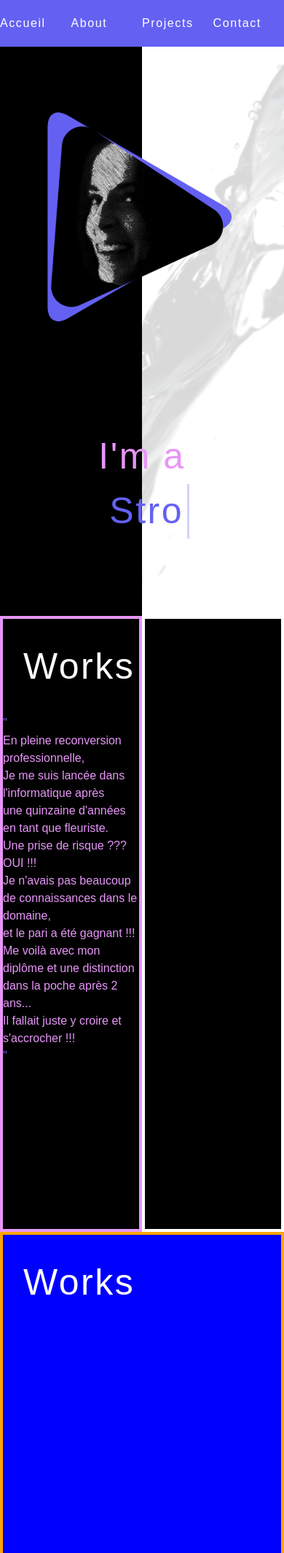
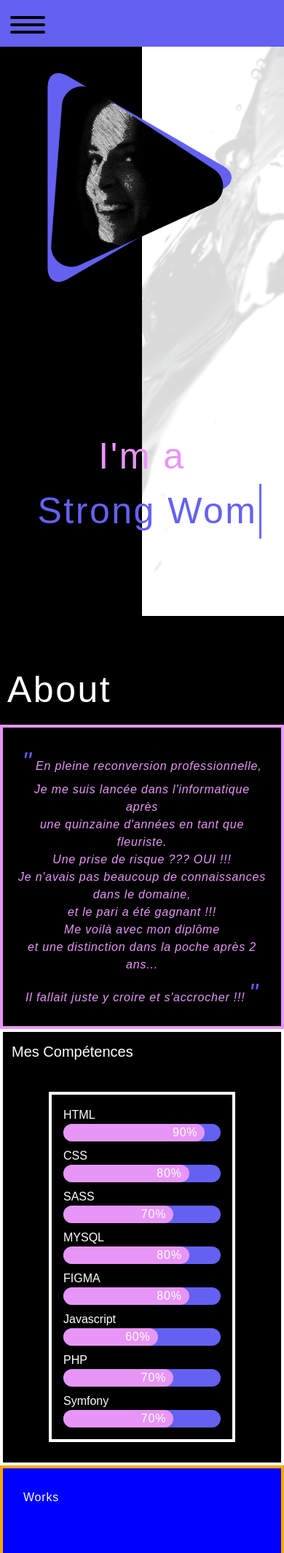
Before and after one commit to asonkes/portfolioSymfo, a Symfony app: template templates/home/index.html.twig in a window 390 px wide; the page is wider, and only the part inside the window is pictured. Shown: the top 2128 px of that part at 73% size. Run offline with Twig, Linux system fonts and the light colour scheme; the template is opened without the code that fills it, so the values that code supplies are empty; style sheets or scripts are compiled from the project's sources; some libraries are stand-ins or nearby versions; some web fonts are replaced.

Commit message:
header en ordre - page about en ordre

```diff
--- /dev/null
+++ b/assets/JS/components/about/textAnimation.js
@@ -0,0 +1,21 @@
+document.addEventListener('DOMContentLoaded', () => {
+
+    const movingText = document.getElementById('movingText');
+
+    function animateScroll() {
+
+        const about = document.getElementById('about');
+        const aboutPosition = about.getBoundingClientRect().top;
+        const screenPosition = window.innerHeight / 1.3;
+        let animationTriggered = false;
+
+        if(aboutPosition < screenPosition && !animationTriggered) {
+            movingText.classList.add('active');
+            animationTriggered = true;
+        }
+    }
+
+    window.addEventListener('scroll', animateScroll);
+
+    animateScroll();
+})
--- a/assets/JS/includes/burger.js
+++ b/assets/JS/includes/burger.js
@@ -0,0 +1,21 @@
+document.addEventListener('DOMContentLoaded', () => {
+
+    const burgerIcon = document.getElementById('burgerIcon');
+    const burgerUl = document.getElementById('burgerUl');
+    const burgerLine = document.getElementById('burgerLine');
+    const burgerNav = document.getElementById('burgerNav');
+    console.log('burgerNav', burgerNav);
+
+    burgerIcon.addEventListener('click', () => {
+        burgerUl.classList.toggle('active');
+        burgerLine.classList.toggle('active');
+    })
+
+
+    window.addEventListener('click', (event) => {
+        if (!burgerNav.contains(event.target) && !burgerIcon.contains(event.target)) {
+            burgerUl.classList.remove('active');
+            burgerLine.classList.remove('active');
+        }
+    })
+})
--- a/assets/JS/includes/header.js
+++ b/assets/JS/includes/header.js
@@ -0,0 +1,5 @@
+document.addEventListener('DOMContentLoaded', () => {
+
+    const header = document.querySelector('header');
+
+})
--- a/assets/styles/_base.scss
+++ b/assets/styles/_base.scss
@@ -6,13 +6,14 @@
 
 body {
     max-width: 100%;
-    height: 100%;
+    min-height: 100%;
     background-color: white;
 }
 
 #session,
-#home {
-    height: calc(100vh - 64px);
+#home,
+#about {
+    min-height: 100vh;
 }
 
 #works {
--- a/assets/styles/index.scss
+++ b/assets/styles/index.scss
@@ -3,6 +3,9 @@
 
 /* import des mixins */
 @use './mixins/mixins.scss';
+
+/* import des fichiers pour le menu "burger" */
+@use './partials/burger/burger.scss';
 
 /* import des fichiers liés à la page "home" */
 @use './session/home/backgroundImage/home.scss';
--- a/assets/styles/mixins/mixins.scss
+++ b/assets/styles/mixins/mixins.scss
@@ -34,8 +34,20 @@
     }
 }
 
+@mixin md-big {
+    @media (max-width: 650px) {
+        @content;
+    }
+}
+
 @mixin s {
     @media (max-width: 500px) {
+        @content;
+    }
+}
+
+@mixin s-big {
+    @media (max-width: 450px) {
         @content;
     }
 }
--- /dev/null
+++ b/assets/styles/partials/burger/burger.scss
@@ -0,0 +1,52 @@
+#burgerLine {
+    top: 50%;
+
+    &:before,
+    &:after {
+        content: '';
+        position: absolute;
+        display: block;
+        height: 4px;
+        width: 48px;
+        left: 0;
+        border-radius: 12px;
+        top: -10px;
+        background-color: black;
+
+        &.active {
+            display: block;
+        }
+    }
+
+    &:before {
+        top: -10px;
+    }
+
+    &:after {
+        top: 10px;
+    }
+
+    &.active {
+        background-color: transparent;
+
+        &:before {
+            top: 0;
+            transform: rotate(45deg);
+            transition: transform ease-in-out 0.5s;
+        }
+
+        &:after {
+            top: 0;
+            transform: rotate(-45deg);
+            transition: transform ease-in-out 0.5s;
+        }
+    }
+}
+
+#burgerUl {
+    display: none;
+
+    &.active {
+        display: block;
+    }
+}
--- a/assets/styles/session/about/backgroundImage/about.scss
+++ b/assets/styles/session/about/backgroundImage/about.scss
@@ -0,0 +1,20 @@
+#movingText {
+    &.active {
+        position: relative;
+        left: 0;
+        opacity: 1;
+        transition: left ease 2.5s, opacity ease 5.5s;
+    }
+}
+
+.progressBar {
+    width: 0%;
+    opacity: 0;
+    animation: progress 3s ease-in-out forwards;
+
+    &.active {
+        width: var(--progress-width);
+        opacity: 1;
+        transition: width ease 2.5s, opacity ease 2.5s;
+    }
+}
--- a/templates/home/index.html.twig
+++ b/templates/home/index.html.twig
@@ -20,34 +20,118 @@
 
 		<div class="relative flex justify-center h-auto -top-40 max-md:-top-48 max-s:-top-64">
 			<div class="absolute inline-flex max-s:flex max-s:flex-col">
-				<span class="static-text text-xxxl text-rose tracking-wider max-md:text-xxl max-s:text-md max-s:text-center">I'm a</span>
-				<span class="text-indigo text-xxxl tracking-wider max-md:text-xxl max-s:text-md" id="dynamic-text"></span>
+				<span class="static-text text-60 text-rose tracking-wider max-md:text-55 max-s:text-50 max-s:text-center">I'm a</span>
+				<span class="text-indigo text-60 tracking-wider max-md:text-55 max-s:text-50" id="dynamic-text"></span>
 			</div>
 		</div>
 
 		<div class="figcaption"></div>
 	</div>
 
-	<div class="max-w-full h-screen bg-black font-family" id="about">
-		<div class="h-full flex">
-			<div class="w-6/12 border-4 border-rose" id="about-left">
-				<h2 class="text-white text-md p-7 tracking-wider">Works</h2>
+	<div class="max-w-full bg-black font-family" id="about">
+		<h2 class="text-white text-50 p-2.5 pt-16 tracking-wider">About</h2>
 
-				<div class="text-rose">
-					<p class="text-indigo">"</p>
-					<p>En pleine reconversion professionnelle,</p>
-					<p>Je me suis lancée dans l'informatique après</p>
-					<p>une quinzaine d'années en tant que fleuriste.</p>
-					<p>Une prise de risque ??? OUI !!!</p>
-					<p>Je n'avais pas beaucoup de connaissances dans le domaine,</p>
-					<p>et le pari a été gagnant !!!</p>
-					<p>Me voilà avec mon diplôme et une distinction dans la poche après 2 ans...</p>
-					<p>Il fallait juste y croire et s'accrocher !!!</p>
-					<p class="text-indigo">"</p>
+		<div class="flex max-mdBIG:block">
+			<div class="w-6/12 border-4 border-rose max-mdBIG:w-full" id="about-left">
+				<div class="relative max-w-full h-full flex justify-center items-center">
+					<div class="absolute -left-full text-rose text-18 text-center p-5 italic tracking-wider opacity-0 max-lgBIG:text-16" id="movingText">
+						<p>
+							<span class="text-indigo text-35">"</span>
+							<span>En pleine reconversion professionnelle,</span>
+						</p>
+						<p>Je me suis lancée dans l'informatique après</p>
+						<p>une quinzaine d'années en tant que fleuriste.</p>
+						<p>Une prise de risque ??? OUI !!!</p>
+						<p>Je n'avais pas beaucoup de connaissances dans le domaine,</p>
+						<p>et le pari a été gagnant !!!</p>
+						<p>Me voilà avec mon diplôme</p>
+						<p>et une distinction dans la poche après 2 ans...</p>
+						<p>Il fallait juste y croire et s'accrocher !!!
+							<span class="text-indigo text-35">"</span>
+						</p>
+					</div>
 				</div>
+			</div>
+			<div class="w-6/12 border-4 border-white max-mdBIG:w-full" id="about-right">
+				<p class="text-xl p-3 text-20 text-white">Mes Compétences</p>
+				<div class="max-w-full flex justify-center text-white p-7">
 
+					<div class="w-72 h-full flex flex-col justify-center p-3 border-4 border-white max-lgBIG:w-64">
+
+						<div class="w-full p-1">
+							<p>HTML</p>
+							<div class="w-full bg-indigo rounded-xl" style="--progress-width: 90%">
+								<div class="progressBar bg-rose text-end rounded-xl p-xs">
+									<span class="progressLetter mr-2.5 tracking-wider ">90%</span>
+								</div>
+							</div>
+						</div>
+
+						<div class="w-full p-1">
+							<p>CSS</p>
+							<div class="w-full bg-indigo rounded-xl" style="--progress-width: 80%">
+								<div class="progressBar bg-rose text-end rounded-xl p-xs">
+									<span class="progressLetter mr-2.5 tracking-wider">80%</span>
+								</div>
+							</div>
+						</div>
+
+						<div class="w-full p-1">
+							<p>SASS</p>
+							<div class="w-full bg-indigo rounded-xl" style="--progress-width: 70%">
+								<div class="progressBar bg-rose text-end rounded-xl p-xs">
+									<span class="progressLetter mr-2.5 tracking-wider">70%</span>
+								</div>
+							</div>
+						</div>
+
+						<div class="w-full p-1">
+							<p>MYSQL</p>
+							<div class="w-full bg-indigo rounded-xl" style="--progress-width: 80%">
+								<div class="progressBar bg-rose text-end rounded-xl p-xs">
+									<span class="progressLetter mr-2.5 tracking-wider">80%</span>
+								</div>
+							</div>
+						</div>
+
+						<div class="w-full p-1">
+							<p>FIGMA</p>
+							<div class="w-full bg-indigo rounded-xl" style="--progress-width: 80%">
+								<div class="progressBar bg-rose text-end rounded-xl p-xs">
+									<span class="progressLetter mr-2.5 tracking-wider">80%</span>
+								</div>
+							</div>
+						</div>
+
+						<div class="w-full p-1">
+							<p>Javascript</p>
+							<div class="w-full bg-indigo rounded-xl" style="--progress-width: 60%">
+								<div class="progressBar bg-rose text-end rounded-xl p-xs">
+									<span class="progressLetter mr-2.5 tracking-wider">60%</span>
+								</div>
+							</div>
+						</div>
+
+						<div class="w-full p-1">
+							<p>PHP</p>
+							<div class="w-full bg-indigo rounded-xl" style="--progress-width: 70%">
+								<div class="progressBar bg-rose text-end rounded-xl p-xs">
+									<span class="progressLetter mr-2.5 tracking-wider">70%</span>
+								</div>
+							</div>
+						</div>
+
+						<div class="w-full p-1">
+							<p>Symfony</p>
+							<div class="w-full bg-indigo rounded-xl" style="--progress-width: 70%">
+								<div class="progressBar bg-rose text-end rounded-xl p-xs">
+									<span class="progressLetter mr-2.5 tracking-wider">70%</span>
+								</div>
+							</div>
+						</div>
+					</div>
+				</div>
 			</div>
-			<div class="w-6/12 border-4 border-white" id="about-right"></div>
 		</div>
 	</div>
 
--- a/templates/includes/partials/header.html.twig
+++ b/templates/includes/partials/header.html.twig
@@ -1,18 +1,40 @@
-<header class="relative z-big max-w-full h-16 bg-indigo font-family text-white">
-	<nav class="list-none h-16">
+<header class="fixed top-0 z-big w-full flex justify-center h-16 bg-indigo font-family text-white max-mdBIG:hidden">
+	<nav class="w-full list-none bg-indigo h-16">
 		<ul class="h-16 flex justify-center items-center">
-			<li class="w-32 text-xl tracking-widest">
+			<li class="w-32 text-xl text-center tracking-widest">
 				<a href="{{ path('home')}}">Accueil</a>
 			</li>
-			<li class="w-32 text-xl tracking-widest">
+			<li class="w-32 text-xl text-center tracking-widest">
 				<a href="{{ path('home')}}#about">About</a>
 			</li>
-			<li class="w-32 text-xl tracking-widest">
+			<li class="w-32 text-xl text-center tracking-widest">
 				<a href="{{ path('home')}}#works">Projects</a>
 			</li>
-			<li class="w-32 text-xl tracking-widest">
+			<li class="w-32 text-xl text-center tracking-widest">
 				<a href="{{ path('home')}}#contact">Contact</a>
 			</li>
 		</ul>
 	</nav>
 </header>
+
+<div class="fixed top-0 z-big w-full h-16 bg-indigo font-family text-white min-mdBIG:hidden" id="burger">
+	<nav class="relative w-full h-80" id="burgerNav">
+		<div class="relative w-14 h-16 left-3.5 cursor-pointer" id="burgerIcon">
+			<div class="absolute block h-1 w-12 left-0 bg-black rounded-xl" id="burgerLine"></div>
+		</div>
+		<ul class="absolute w-full top-16 text-center bg-indigoSpecial" id="burgerUl">
+			<li class="h-16 text-20">
+				<a class="w-full h-full block flex justify-center items-center" href="{{ path('home')}}">Accueil</a>
+			</li>
+			<li class="h-16 text-20">
+				<a class="w-full h-full block flex justify-center items-center" href="{{ path('home')}}#about">About</a>
+			</li>
+			<li class="h-16 text-20">
+				<a class="w-full h-full block flex justify-center items-center" href="{{ path('home')}}#works">Works</a>
+			</li>
+			<li class="h-16 text-20">
+				<a class="w-full h-full block flex justify-center items-center" href="{{ path('home')}}#contact">Contact</a>
+			</li>
+		</ul>
+	</nav>
+</div>
```
Also changed, not shown: assets/JS/app.js (+10 -3 lines), assets/JS/components/about/progessBar.js (added, +50 -0 lines), tailwind.config.js (+29 -7 lines), assets/JS/components/home/textAnimation.js (renamed from assets/JS/components/textAnimation.js), assets/JS/components/home/windowAnimation.js (renamed from assets/JS/components/windowAnimation.js).
